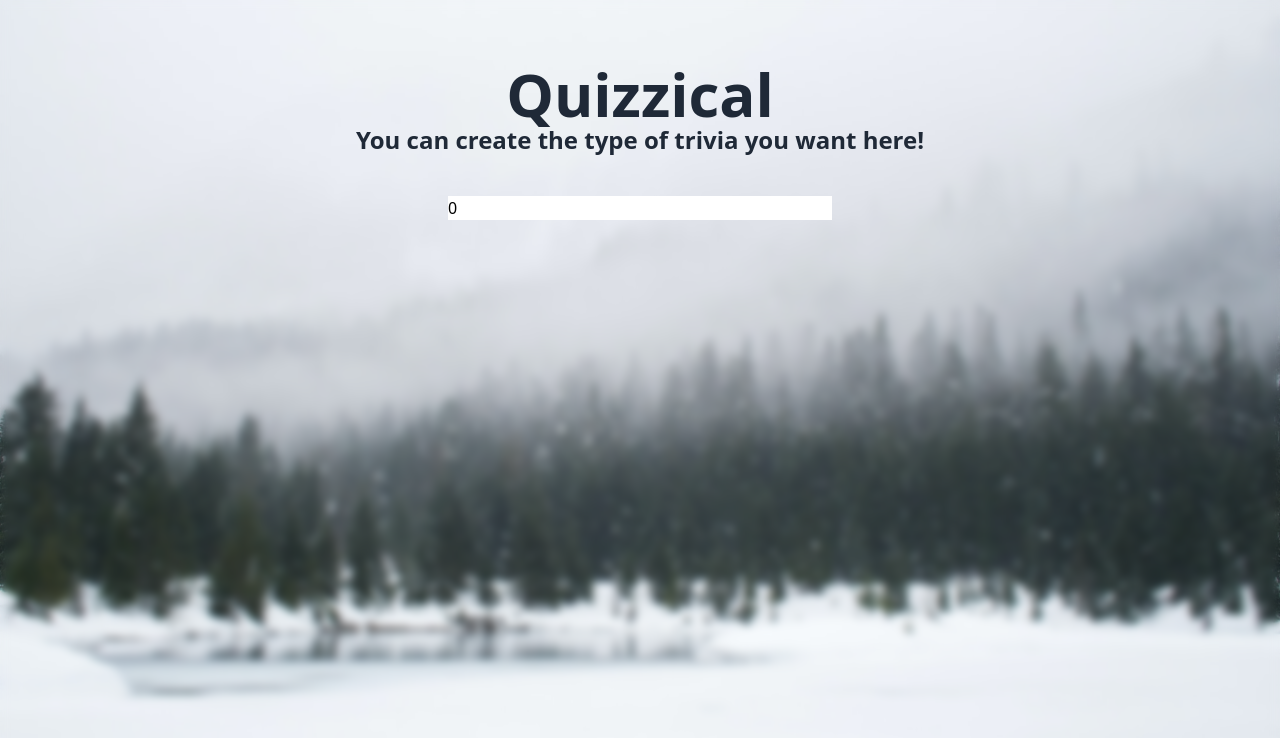
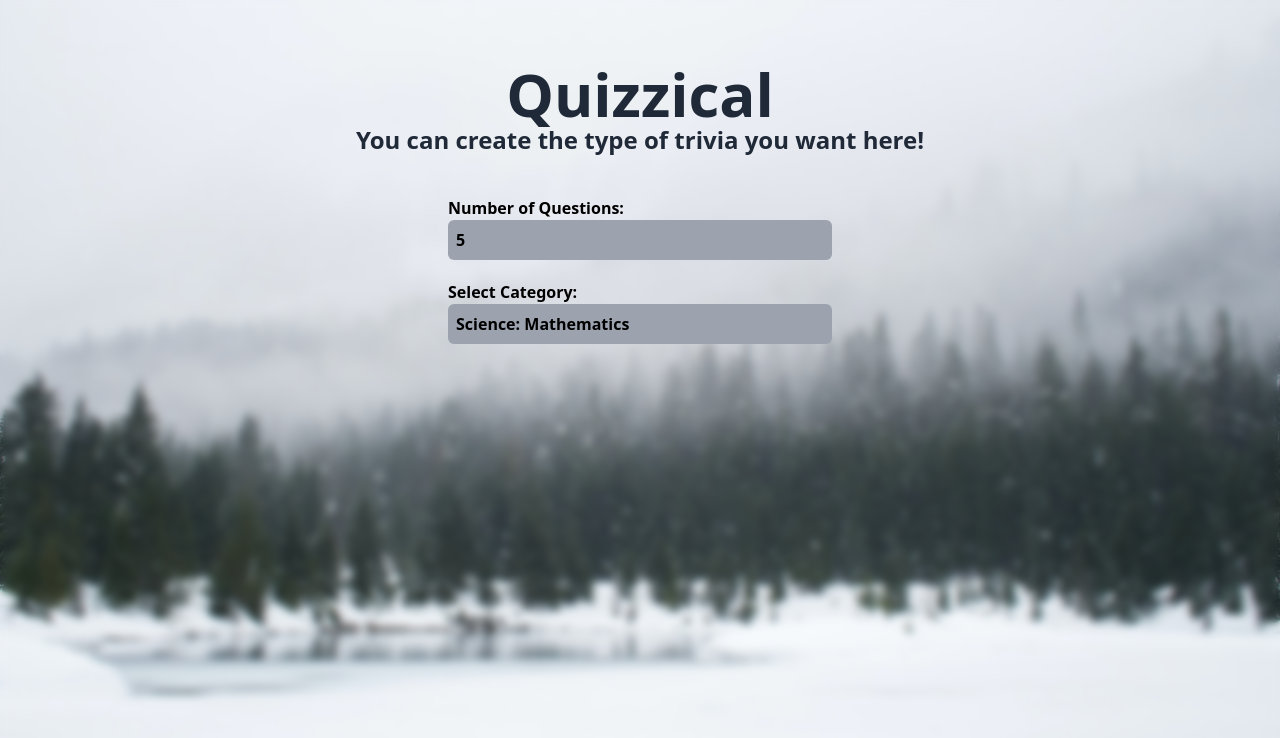
Before and after one commit to Vorsteh/quizzical, a Next.js app: page /choose in a window 1280 px wide. Shown: the top 738 px of the page. Built offline with nearby package versions, Linux system fonts and the light colour scheme.

Commit message:
Select Input and Input
Working on adding select input to pass info form parent->child->parent

```diff
--- /dev/null
+++ b/components/QuizInput.tsx
@@ -0,0 +1,28 @@
+import React from 'react';
+
+interface QuizInputProps {
+    text: string;
+    type: any;
+    value: any;
+    name: string;
+    onChange: any;
+}
+
+
+const QuizInput: React.FC<QuizInputProps> = ({text, value, name, onChange, type}) => {
+    return (
+        <div className='relative pb-5'>
+            <p className='font-bold'>{text}</p>
+            <input
+                type={type}
+                placeholder="Amount of questions"
+                onChange={onChange}
+                name={name}
+                value={value}
+                className='w-full p-2 font-semibold bg-gray-400 rounded-md'
+            />
+        </div>
+    )
+}
+
+export default QuizInput;
--- /dev/null
+++ b/components/SelectInput.tsx
@@ -0,0 +1,17 @@
+interface SelectProps {
+    text: string;
+    type: any;
+    value: any;
+    options: string[];
+    name: string;
+    onChange: any;
+}
+const SelectInput: React.FC<SelectProps> = () => {
+    return (
+        <div>
+
+        </div>
+    )
+}
+
+export default SelectInput;
--- a/pages/choose.tsx
+++ b/pages/choose.tsx
@@ -1,8 +1,9 @@
+import QuizInput from "@/components/QuizInput";
 import React from "react";
 import { useState } from "react";
 const Choose = () => {
 
-    const [info, setInfo] = useState({amount: 0, category: '', difficulty: '', type: ''})
+    const [info, setInfo] = useState({amount: 5, category: 'Science: Mathematics', difficulty: 'Medium', type: 'Multiple Choice'})
 
     const handleChange = (e: any) => {
         setInfo(prevInfo => {
@@ -20,12 +21,8 @@ const Choose = () => {
                     <h2 className="text-2xl">You can create the type of trivia you want here!</h2>
                 </div>
                 <form className="flex flex-col self-center w-1/3 m-auto mt-10">
-                    <input type="text"
-                        placeholder="Amount of questions"
-                        onChange={handleChange}
-                        name="amount"
-                        value={info.amount}
-                    />
+                    <QuizInput text="Number of Questions:" value={info.amount} onChange={handleChange} name="amount" type="text"/>
+                    <QuizInput text="Select Category:" value={info.category} onChange={handleChange} name="category" type="select"/>
                 </form>
             </div>
         </div>
--- a/pages/test.tsx
+++ /dev/null
@@ -1,8 +0,0 @@
-import React from "react"
-const MyPage = () => {
-    return (
-        <h1>Test</h1>
-    )
-}
-
-export default MyPage;
```
